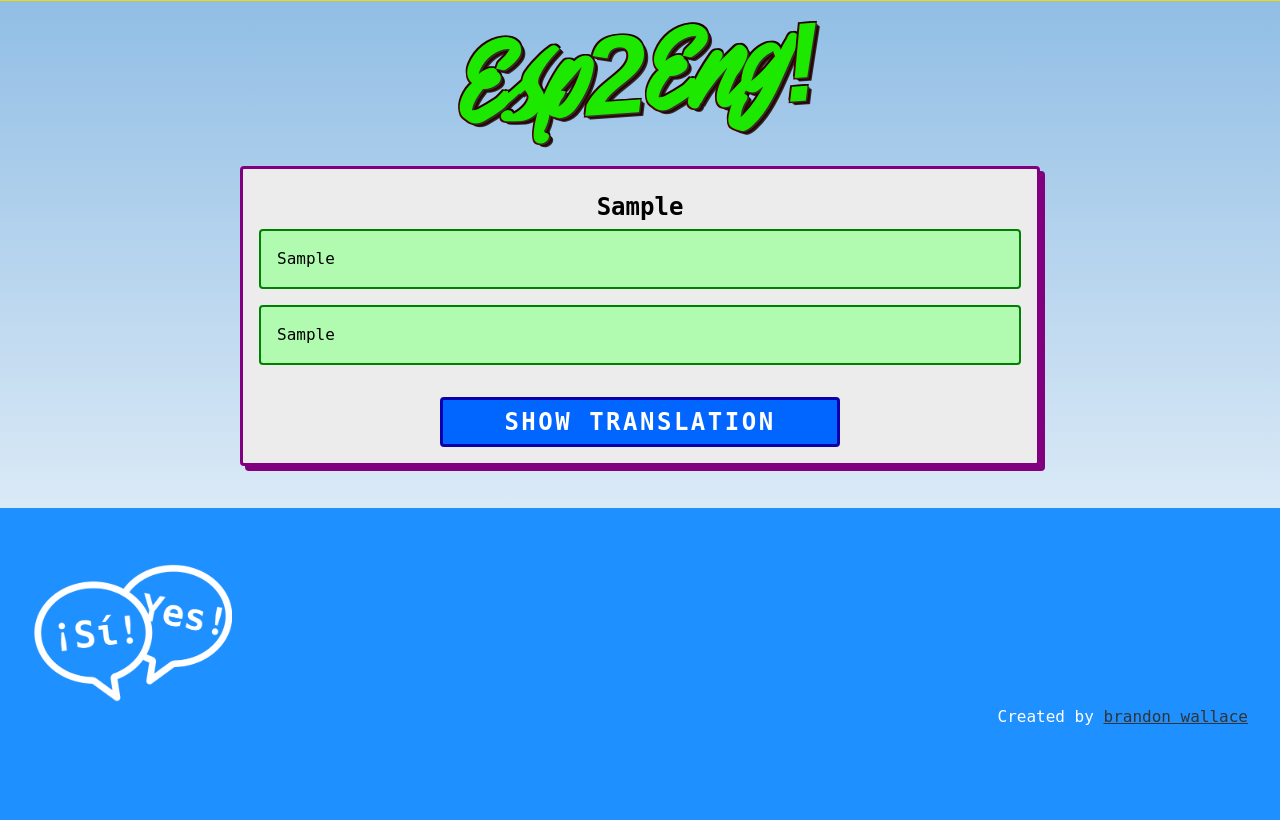
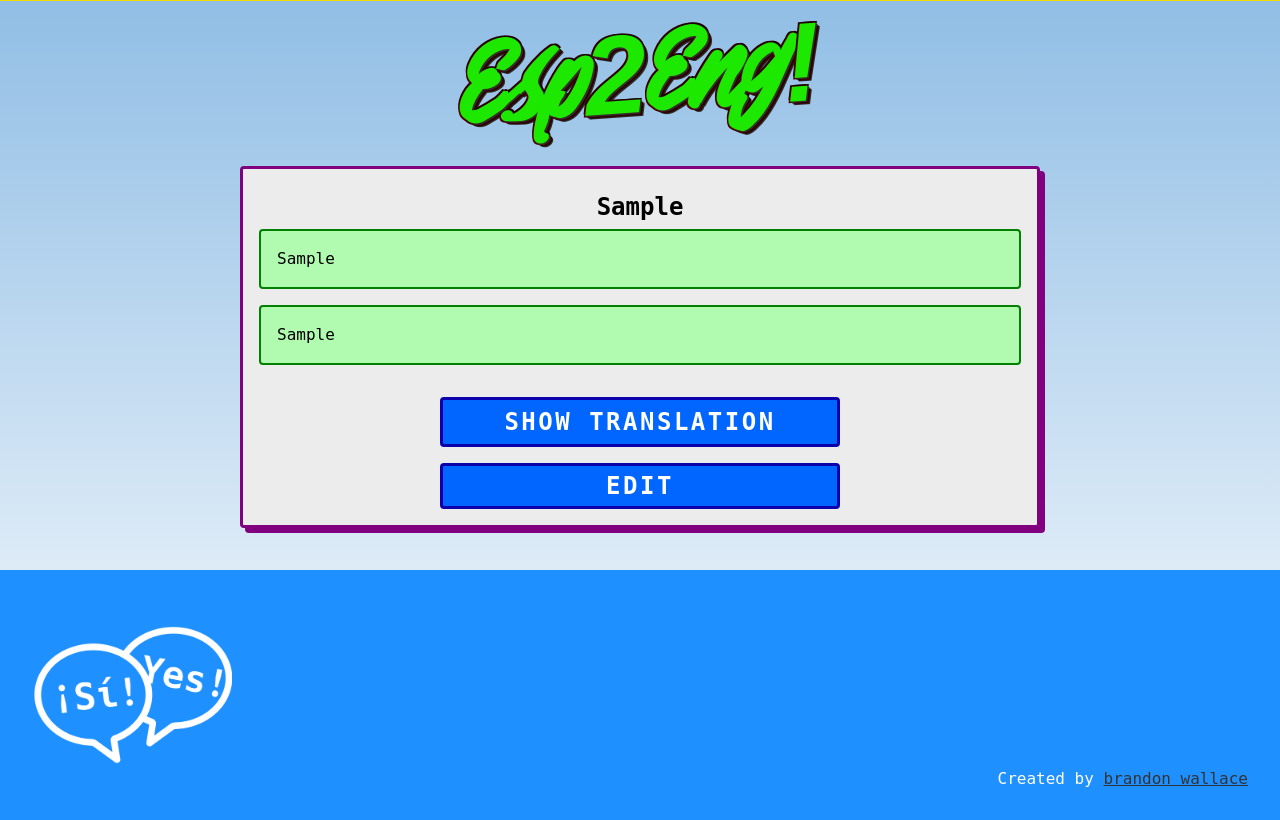
Before and after one commit to brandon-wallace/esp2eng, a Flask app: page /word/1 in a window 1280 px wide. Shown: the part 79-899 px from the top of the page. Before the commit the page ends 804 px from the top, so only its background shows below. Run offline with Flask 2, Linux system fonts and the light colour scheme; a user stored in the database is signed in; tables that the repository leaves empty hold one stand-in row (values such as "Sample post").

Commit message:
Minor change

```diff
--- a/application/templates/main/word.html
+++ b/application/templates/main/word.html
@@ -53,6 +53,7 @@
 
             <div class="word__footer">
               <button class="bttn show-translation-bttn" type="submit">show translation</button>
+              <a class="bttn bttn--link" href="{{ url_for('main.update_word', word_id=word.id) }}">EDIT</a>
             </div>
 
           </div>
```
Also changed, not shown: 1 other file.
